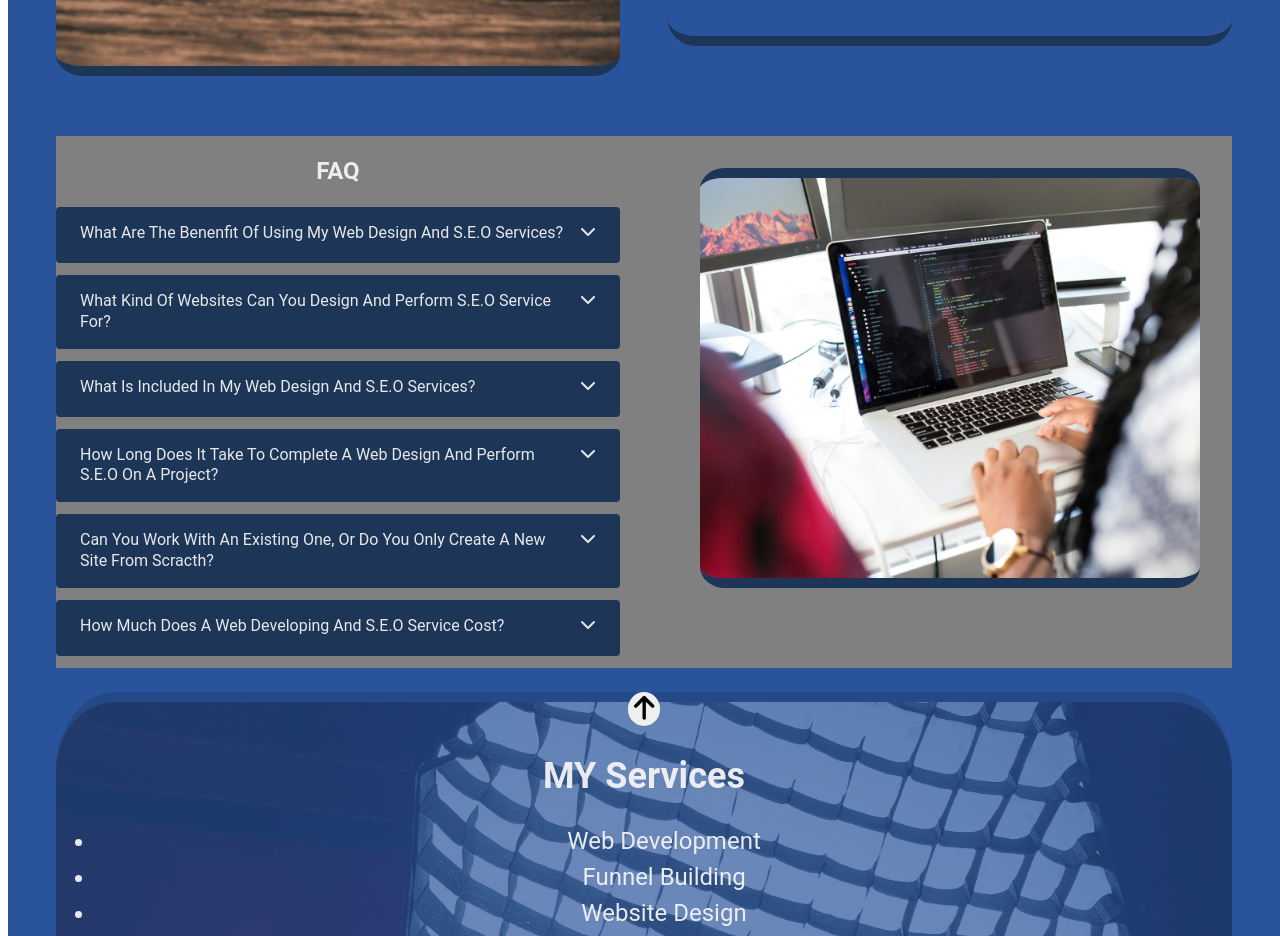
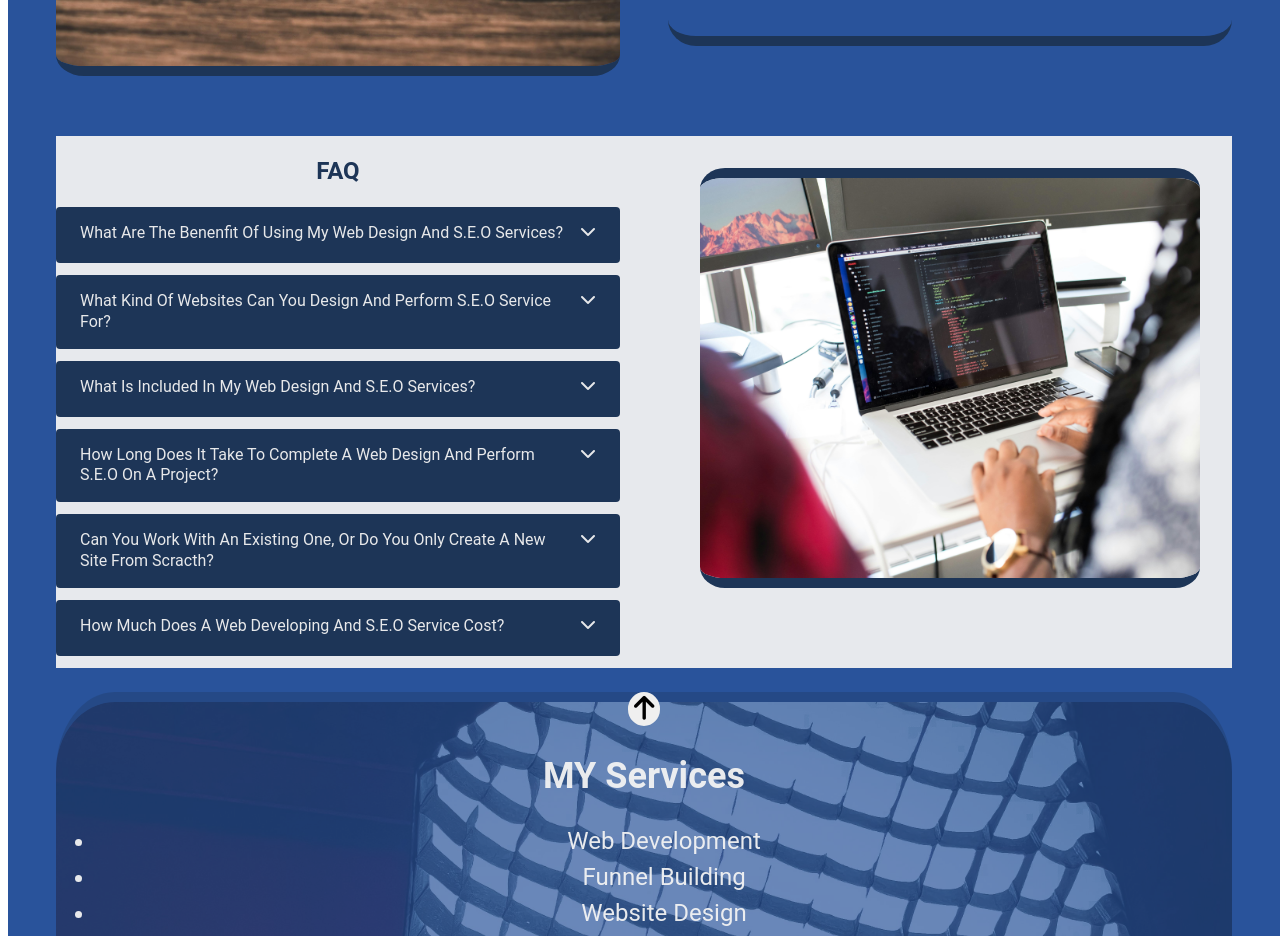
Before and after one commit to kings1-web/My-potfolio-website, a Vue app: page / in a window 1280 px wide. Shown: the part 2020-2956 px from the top of the page. Built offline with nearby package versions, Linux system fonts and the light colour scheme.

Commit message:
my first commit

```diff
--- a/src/views/HomeView2.vue
+++ b/src/views/HomeView2.vue
@@ -74,7 +74,7 @@ local regulation, and budget constraints.</p>
 </div>
 <div class="specific">
 <div class="face">
-<h2 style="text-align:center">FAQ</h2>
+<h2 style="text-align:center; color:#1d3557">FAQ</h2>
 <details>
 <summary>what are the benenfit of using my web design and S.E.O
 services?<div class="icon"><i class="fa-solid fa-chevron-down"></i></div></summary>
@@ -200,7 +200,7 @@ h1{
 }
 
 .specific{
-    background:gray;
+    background:#f2f2f2f2;
      tex-align:center;
      justify-content:center;
      max-width:100%;
```
